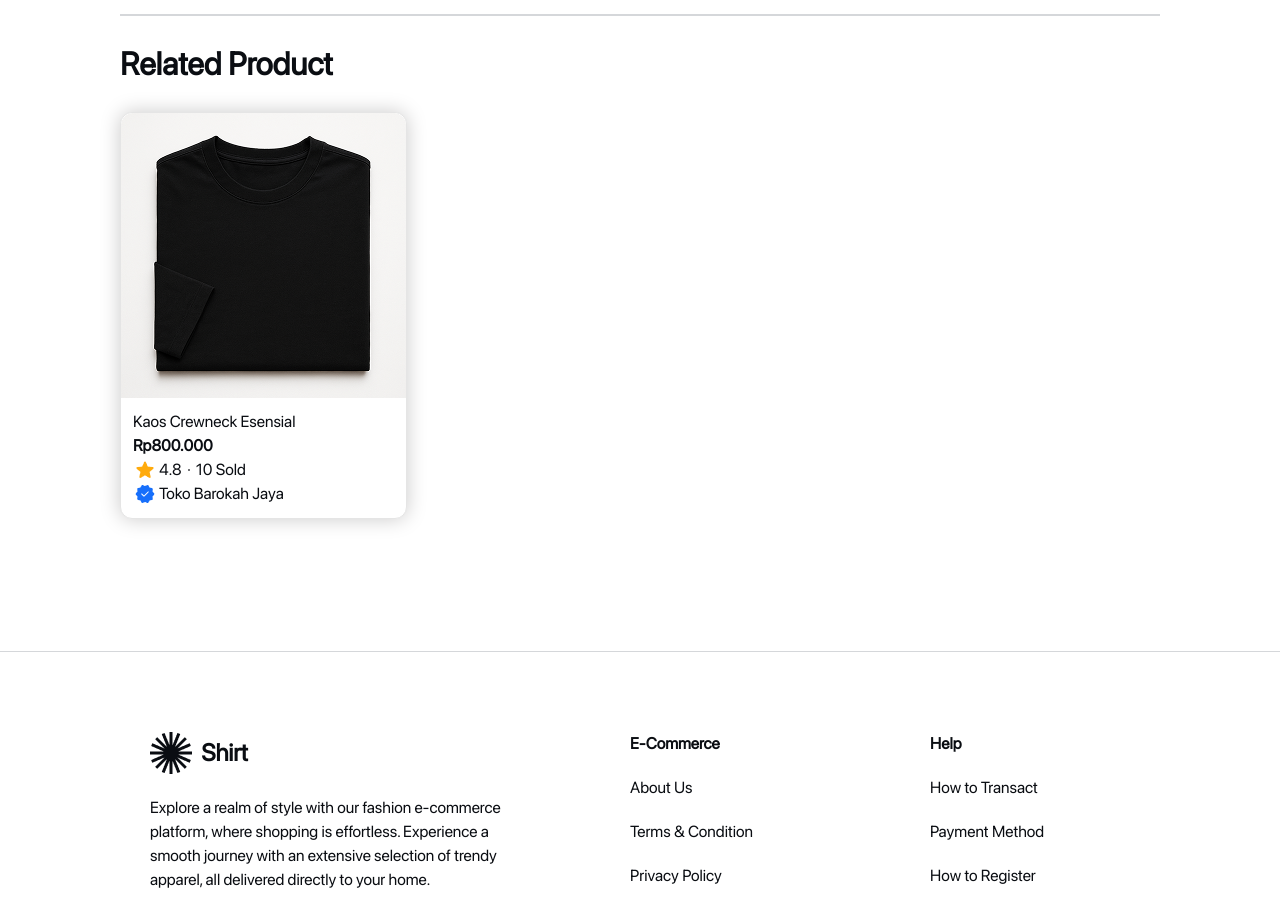
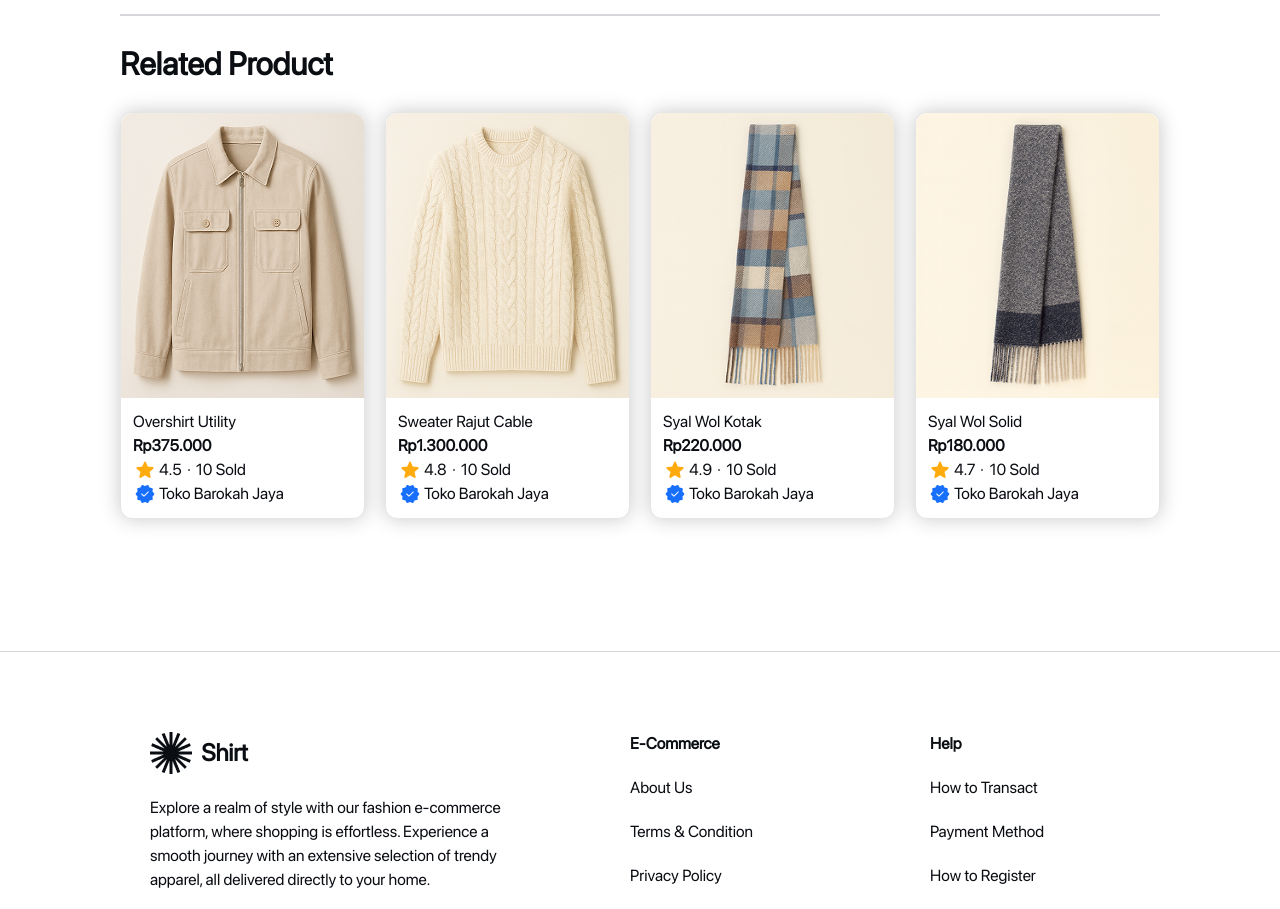
Before and after one commit to cindynufa/challenge-9-cindynufa, a Next.js app: page /buyer/detailPage/1 in a window 1280 px wide. Shown: the part 1732-2641 px from the top of the page. Built offline with nearby package versions, Linux system fonts and the light colour scheme.

Commit message:
Fix: fixing product list thumbnail at related product section

```diff
--- a/src/app/buyer/detailPage/[productId]/page.tsx
+++ b/src/app/buyer/detailPage/[productId]/page.tsx
@@ -431,15 +431,47 @@ export default async function DetailPage({ params }: DetailPageProps) {
             <h3 className="text-display-md font-bold text-neutral-950">
               Related Product
             </h3>
-
-            <div className="grow flex flex-row w-full gap-5">
+            <div className="grow flex flex-row w-full gap-5 justify-between">
               <Link href="/buyer/detailPage/4">
                 <ProductThumbnail
-                  src={product.image}
+                  src='/assets/images/img-product-5.png'
                   alt={product.name}
-                  heading={product.heading}
-                  price={product.price}
-                  rate={product.rate}
+                  heading='Overshirt Utility'
+                  price='Rp375.000'
+                  rate='4.5'
+                  text={product.text}
+                  label={product.label}
+                />
+              </Link>
+              <Link href="/buyer/detailPage/5">
+                <ProductThumbnail
+                  src='/assets/images/img-product-6.png'
+                  alt={product.name}
+                  heading='Sweater Rajut Cable'
+                  price='Rp1.300.000'
+                  rate='4.8'
+                  text={product.text}
+                  label={product.label}
+                />
+              </Link>
+              <Link href="/buyer/detailPage/6">
+                <ProductThumbnail
+                  src='/assets/images/img-product-7.png'
+                  alt={product.name}
+                  heading='Syal Wol Kotak'
+                  price='Rp220.000'
+                  rate='4.9'
+                  text={product.text}
+                  label={product.label}
+                />
+              </Link>
+              <Link href="/buyer/detailPage/7">
+                <ProductThumbnail
+                  src='/assets/images/img-product-8.png'
+                  alt={product.name}
+                  heading='Syal Wol Solid'
+                  price='Rp180.000'
+                  rate='4.7'
                   text={product.text}
                   label={product.label}
                 />
```
